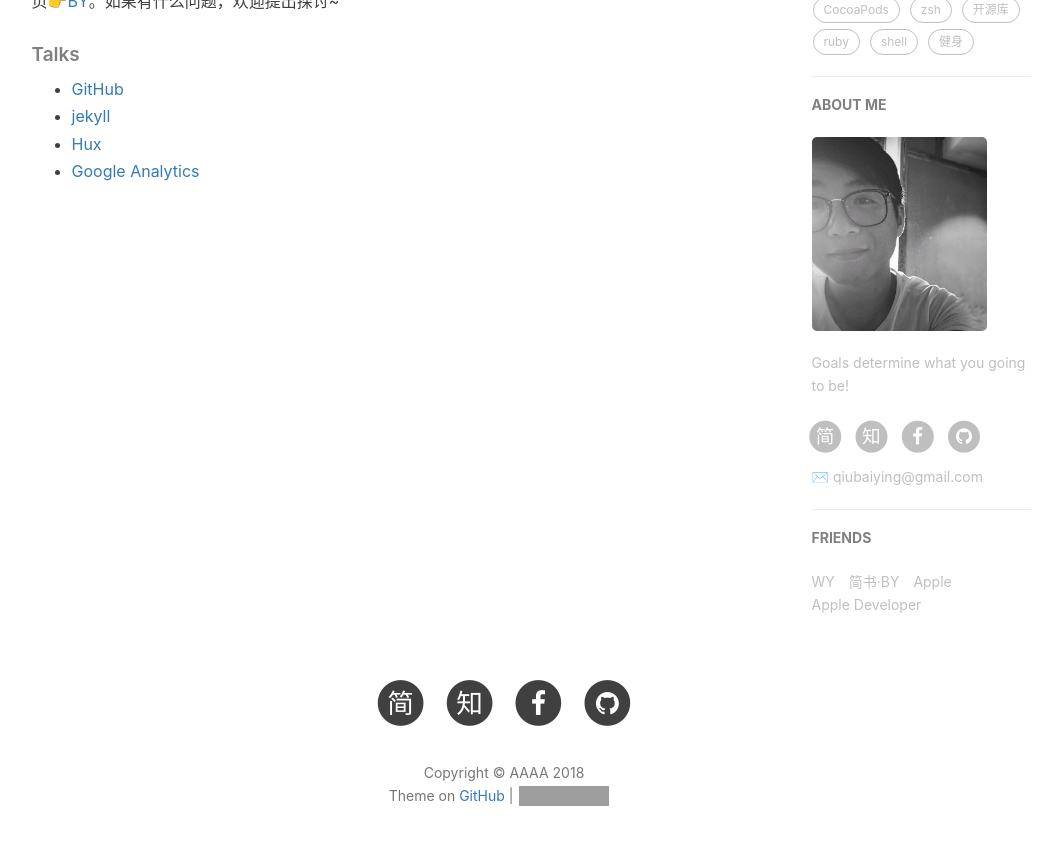
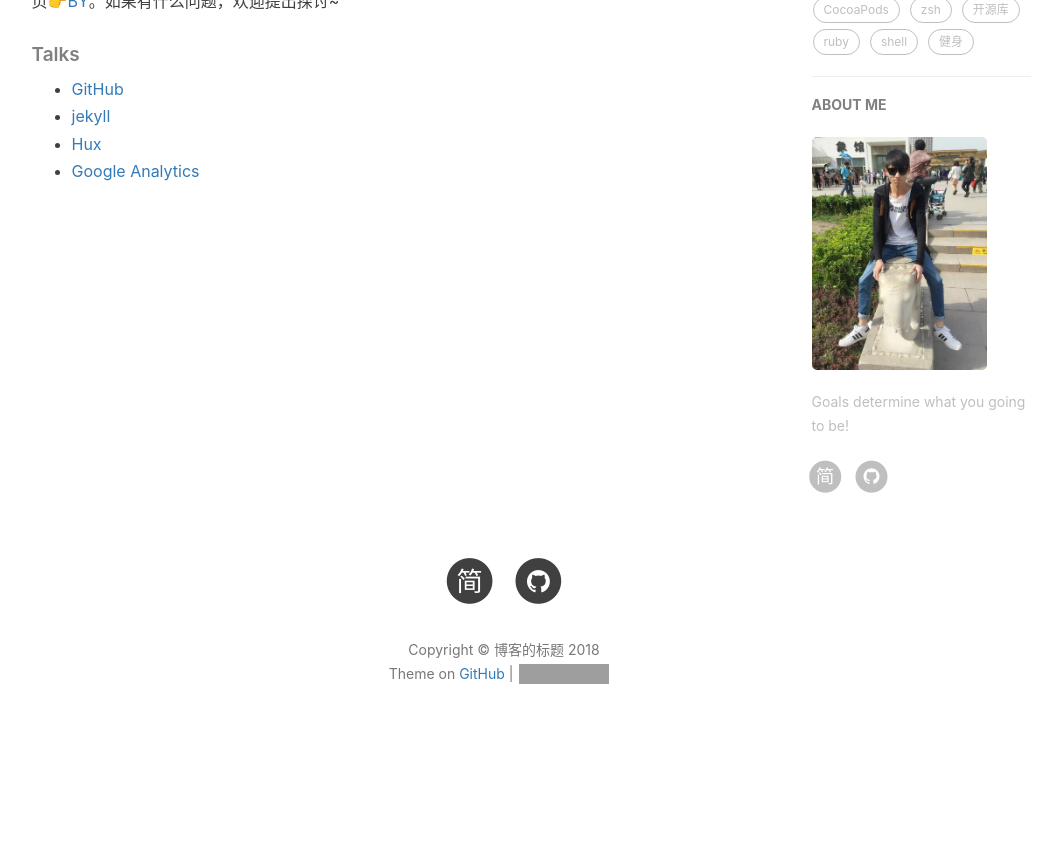
Before and after one commit to yeqiu/yeqiu.github.io, a Jekyll site: the page built from about.html, in a window 1280 px wide and 900 px high, scrolled down 713 px. Shown: the top 845 px of the window, without its empty margins (136-1192 px from the left). Built offline with Jekyll 4.4.1, drawn with Linux system fonts in a browser that asks for light colours; nearby versions of some CDN libraries; comment, search, counter and statistics services are not loaded; after the commit the page ends 1491 px from its top, so only the background shows below that; some of the changed lines change nothing that is shown; grey boxes are pictures that could not be loaded.

Commit message:
Update _config.yml

```diff
--- a/_config.yml
+++ b/_config.yml
@@ -1,29 +1,28 @@
 # Site settings
-title: AAAA
-SEOTitle: 柏荧的博客 | BY Blog
+title: 博客的标题
+SEOTitle: 显示在浏览器上搜索的时候显示的标题
 header-img: img/post-bg-desk.jpg
-email: qiubaiying@gmail.com
-description: "Every failure is leading towards success."
-keyword: "BY, BY Blog, 柏荧的博客, qiubaiying, 邱柏荧, iOS, Apple, iPhone"
-url: "http://qiubaiying.github.io"          # your host, for absolute URL
+description: "网站介绍"
+keyword: "关键字"
+url: "https://yeqiu.github.io/"          # your host, for absolute URL
 baseurl: ""      # for example, '/blog' if your blog hosted on 'host/blog'
 github_repo: "https://github.com/qiubaiying/qiubaiying.github.io.git" # you code repository
 
 # Sidebar settings
 sidebar: true                           # whether or not using Sidebar.
 sidebar-about-description: "Goals determine what you going to be!"
-sidebar-avatar: /img/about-BY-gentle.jpg      # use absolute URL, seeing it's used in both `/` and `/about/`
+sidebar-avatar: /img/yeqiu-head.jpg      # use absolute URL, seeing it's used in both `/` and `/about/`
 
 
 
 # SNS settings
 RSS: false
 # weibo_username:     qiubaiying
-zhihu_username:     qiubaiying
-github_username:    qiubaiying
-facebook_username:  baiying.qiu.7
-jianshu_username:   e71990ada2fd
+# zhihu_username:     qiubaiying
+# facebook_username:  baiying.qiu.7
 #twitter_username:   qiubaiying
+github_username:    yeqiu
+jianshu_username:   2facf36547ab
 
 
 
@@ -60,25 +59,25 @@ kramdown:
 # disqus_username: qiubaiying
 
 # Gitalk
-gitalk:
-  enable: true    #是否开启Gitalk评论
-  clientID: f2c84e7629bb1446c1a4                            #生成的clientID
-  clientSecret: ca6d6139d1e1b8c43f8b2e19492ddcac8b322d0d    #生成的clientSecret
-  repo: qiubaiying.github.io    #仓库名称
-  owner: qiubaiying    #github用户名
-  admin: qiubaiying
-  distractionFreeMode: true #是否启用类似FB的阴影遮罩
+# gitalk:
+#   enable: true    #是否开启Gitalk评论
+#   clientID: f2c84e7629bb1446c1a4                            #生成的clientID
+#   clientSecret: ca6d6139d1e1b8c43f8b2e19492ddcac8b322d0d    #生成的clientSecret
+#   repo: qiubaiying.github.io    #仓库名称
+#   owner: qiubaiying    #github用户名
+#   admin: qiubaiying
+#   distractionFreeMode: true #是否启用类似FB的阴影遮罩
 
 
 # 统计
 
 # Analytics settings
 # Baidu Analytics
-ba_track_id: b50bf2b12b5338a1845e33832976fd68
+# ba_track_id: b50bf2b12b5338a1845e33832976fd68
 
 # Google Analytics
-ga_track_id: 'UA-90855596-1'            # Format: UA-xxxxxx-xx
-ga_domain: qiubaiying.top               # 默认的是 auto, 这里我是自定义了的域名，你如果没有自己的域名，需要改成auto
+# ga_track_id: 'UA-90855596-1'            # Format: UA-xxxxxx-xx
+# ga_domain: qiubaiying.top               # 默认的是 auto, 这里我是自定义了的域名，你如果没有自己的域名，需要改成auto
 
 
 
@@ -97,18 +96,18 @@ service-worker: true
 
 
 # Friends
-friends: [
-    {
-        title: "WY",
-        href: "http://zhengwuyang.com"
-    },{
-        title: "简书·BY",
-        href: "http://www.jianshu.com/u/e71990ada2fd"
-    },{
-        title: "Apple",
-        href: "https://apple.com"
-    },{
-        title: "Apple Developer",
-        href: "https://developer.apple.com/"
-    }
-]
+# friends: [
+#     {
+#         title: "WY",
+#         href: "http://zhengwuyang.com"
+#     },{
+#         title: "简书·BY",
+#         href: "http://www.jianshu.com/u/e71990ada2fd"
+#     },{
+#         title: "Apple",
+#         href: "https://apple.com"
+#     },{
+#         title: "Apple Developer",
+#         href: "https://developer.apple.com/"
+#     }
+# ]
```
